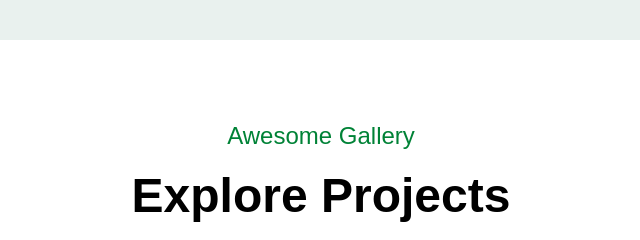
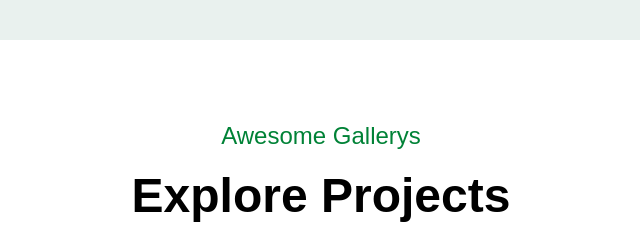
Before and after one commit to Monir1231/tailwind-team-projcet, a website built with Vite: page index.html in a window 1280 px wide. Shown: the part 820-1060 px from the top of the page, 319-959 px from the left. Built offline with nearby package versions, Linux system fonts and the light colour scheme.

Commit message:
content upload

```diff
--- a/index.html
+++ b/index.html
@@ -67,7 +67,7 @@
     <section class="w-full h-auto bg-white my-20">
         <div class="container mx-auto w-full h-full px-15">
             <div class="w-full h-auto text-center mb-15">
-                <h3 class="text-green-700 text-xl md:text-2xl mb-5">Awesome Gallery</h3>
+                <h3 class="text-green-700 text-xl md:text-2xl mb-5">Awesome Gallerys</h3>
                 <h2 class="text-black font-bold text-3xl md:text-5xl  md:mb-8">Explore Projects</h2>
             </div>
             <div class="grid grid-cols-12 gap-3 items-center w-full h-full">
```
